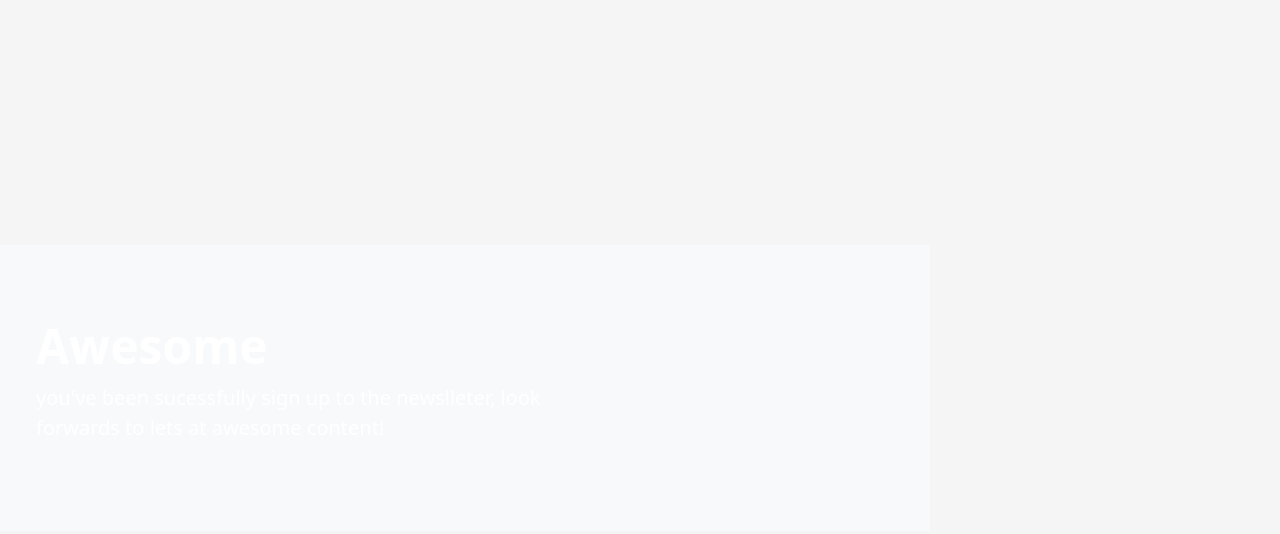
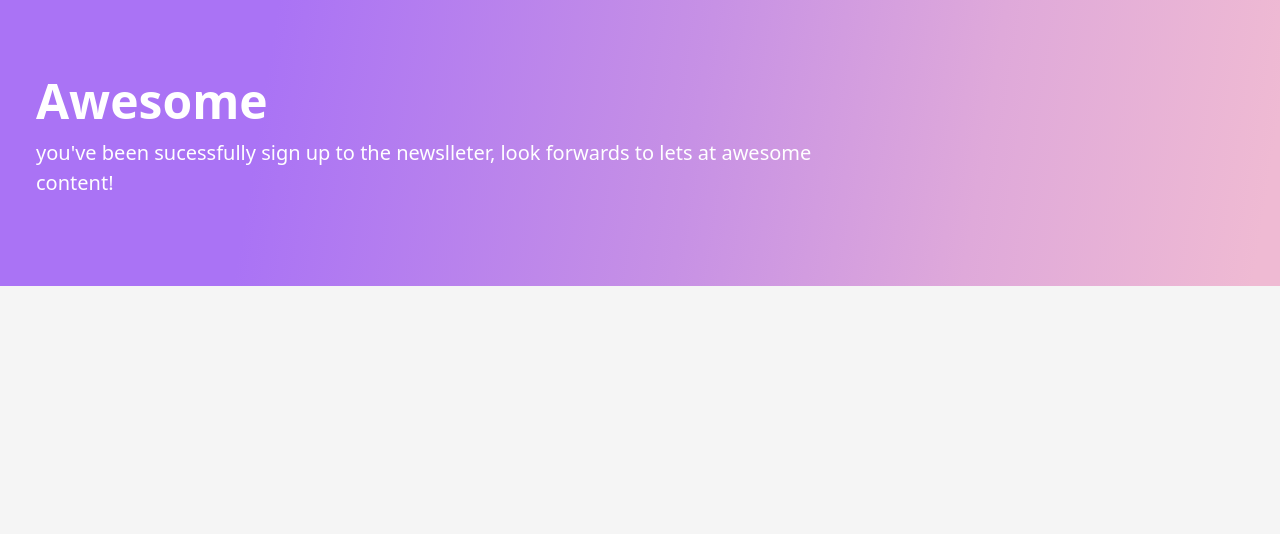
Before and after one commit to mpaullos/Newsletter-Signup, a website: page sucess.html in a window 1280 px wide. Drawn offline with nearby package versions, Linux system fonts and the light colour scheme.

Commit message:
style: config design

```diff
--- a/public/style/styles.css
+++ b/public/style/styles.css
@@ -33,10 +33,9 @@ body {
 }
 
 .middle {
-    border-radius: 0;
-    margin-bottom: -1px;
+  border-radius: 0;
+  margin-bottom: -1px;
 }
-
 
 .btn-primary {
   border-color: antiquewhite;
@@ -45,56 +44,15 @@ body {
 }
 
 .btn-primary :hover {
-    border-color: black;
+  border-color: black;
 }
 
-/* .bd-placeholder-img {
-    font-size: 1.125rem;
-    text-anchor: middle;
-    -webkit-user-select: none;
-    -moz-user-select: none;
-    user-select: none;
-  }
+.bg-light {
+  background-color: rgb(170, 115, 245) !important;
+  background: linear-gradient(99deg, rgba(170, 115, 245, 1) 21%, rgba(199, 145, 229, 1) 54%, rgba(223, 169, 218, 1) 76%, rgba(239, 186, 211, 1) 98%);
+}
 
-  @media (min-width: 768px) {
-    .bd-placeholder-img-lg {
-      font-size: 3.5rem;
-    }
-  }
-
-  .b-example-divider {
-    height: 3rem;
-    background-color: rgba(0, 0, 0, 0.1);
-    border: solid rgba(0, 0, 0, 0.15);
-    border-width: 1px 0;
-    box-shadow: inset 0 0.5em 1.5em rgba(0, 0, 0, 0.1), inset 0 0.125em 0.5em rgba(0, 0, 0, 0.15);
-  }
-
-  .b-example-vr {
-    flex-shrink: 0;
-    width: 1.5rem;
-    height: 100vh;
-  }
-
-  .bi {
-    vertical-align: -0.125em;
-    fill: currentColor;
-  }
-
-  .nav-scroller {
-    position: relative;
-    z-index: 2;
-    height: 2.75rem;
-    overflow-y: hidden;
-  }
-
-  .nav-scroller .nav {
-    display: flex;
-    flex-wrap: nowrap;
-    padding-bottom: 1rem;
-    margin-top: -1px;
-    overflow-x: auto;
-    text-align: center;
-    white-space: nowrap;
-    -webkit-overflow-scrolling: touch;
-  } */
+.bodyj {
+  display: block;
+  padding-top: 0;
+}
```
